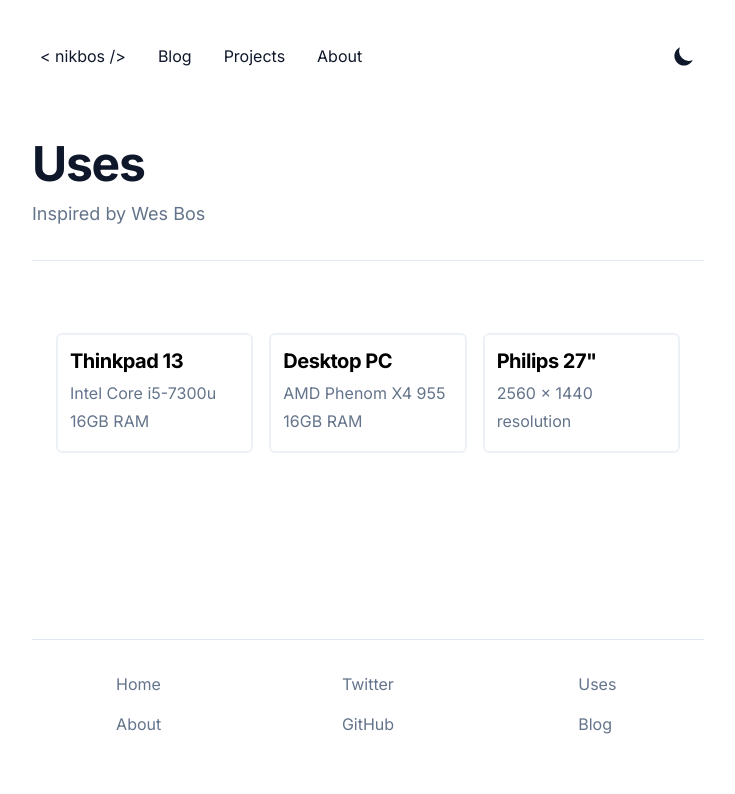
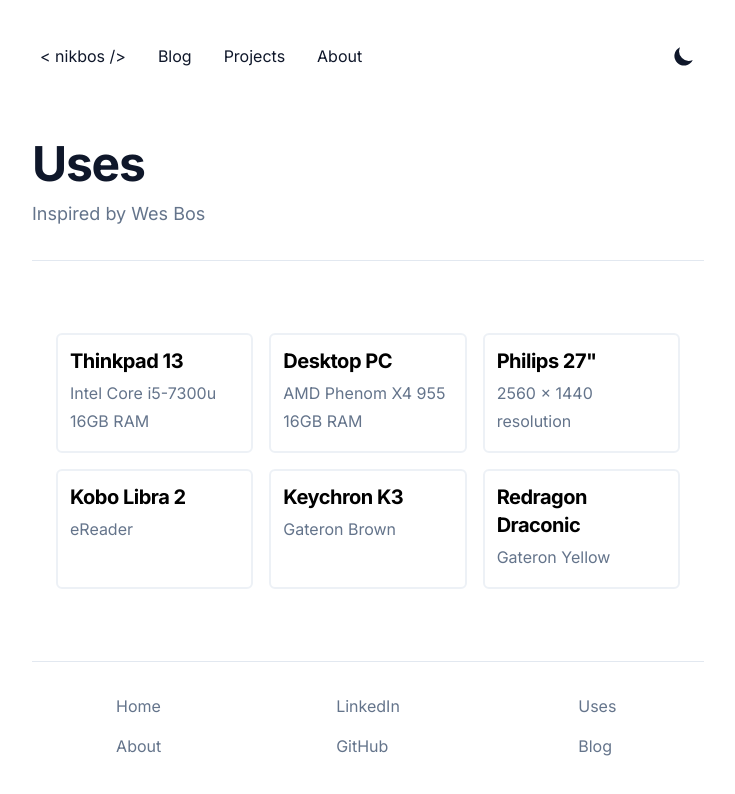
Before and after one commit to nikbos/portfolio, a Next.js app: page /uses in a window 1280 px wide. Shown: the top 794 px of the page, without its empty margins (272-1007 px from the left). Built offline with nearby package versions, Linux system fonts and the light colour scheme.

Commit message:
add linkedin

```diff
--- a/components/Footer.js
+++ b/components/Footer.js
@@ -1,5 +1,5 @@
 import Link from './Link';
-import siteMetadata, { github, twitter } from '@/data/siteMetadata';
+import siteMetadata, { github, linkedin } from '@/data/siteMetadata';
 
 const ExternalLink = ({ href, children }) => (
   <a
@@ -26,7 +26,7 @@ export default function Footer() {
           </Link>
         </div>
         <div className="flex flex-col space-y-4">
-          <ExternalLink href={twitter}>Twitter</ExternalLink>
+          <ExternalLink href={linkedin}>LinkedIn</ExternalLink>
           <ExternalLink href={github}>GitHub</ExternalLink>
         </div>
         <div className="flex flex-col space-y-4">
--- a/data/siteMetadata.js
+++ b/data/siteMetadata.js
@@ -12,7 +12,7 @@ const siteMetadata = {
   socialBanner: '/static/images/twitter-card.png',
   email: 'nikolabosnjak93@gmail.com',
   github: 'https://github.com/nikbos',
-  twitter: 'https://twitter.com',
+  linkedin: 'https://www.linkedin.com/in/nikbos',
 
   locale: 'en-US',
   analytics: {
--- a/data/usesData.js
+++ b/data/usesData.js
@@ -11,6 +11,18 @@ const usesData = [
     title: 'Philips 27"',
     description: '2560 x 1440 resolution',
   },
+  {
+    title: 'Kobo Libra 2',
+    description: 'eReader',
+  },
+  {
+    title: 'Keychron K3',
+    description: 'Gateron Brown',
+  },
+  {
+    title: 'Redragon Draconic',
+    description: 'Gateron Yellow',
+  },
 ];
 
 export default usesData;
```
Also changed, not shown: 1 other file (tests, documents, lock files or other folders).
